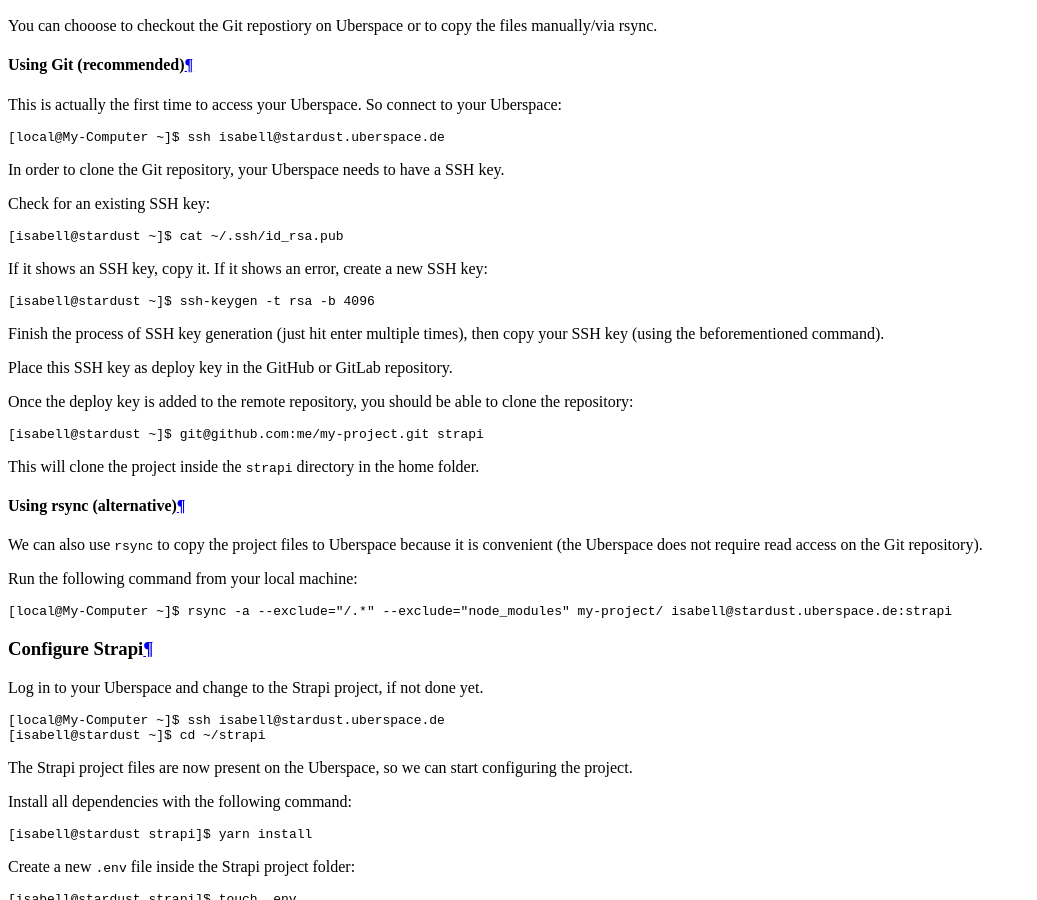
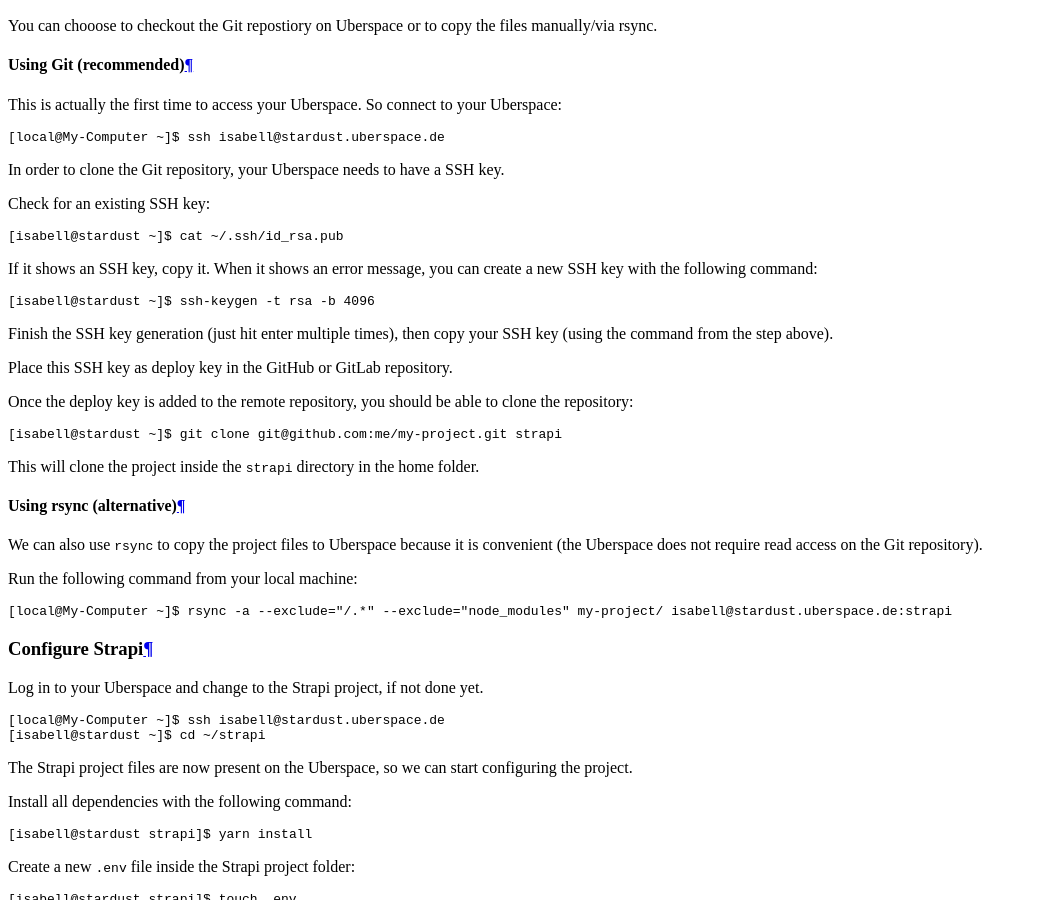
Before and after one commit to Uberspace/lab, a Sphinx documentation site: the page built from source/guide_strapi.rst, in a window 1280 px wide and 900 px high, scrolled down 5702 px. Shown: the whole window, without its empty margins (0-1037 px from the left). Built offline with Sphinx 7.4.7 and the Read the Docs theme 2.0.0, drawn with Linux system fonts in a browser that asks for light colours.

Commit message:
Update guide_strapi.rst

```diff
--- a/source/guide_strapi.rst
+++ b/source/guide_strapi.rst
@@ -72,7 +72,6 @@
 ---------------------
 
 We will initialize a Git repository and commit our initial project files.
-
 
 .. code-block:: console
 
@@ -160,13 +159,13 @@
 
  [isabell@stardust ~]$ cat ~/.ssh/id_rsa.pub
 
-If it shows an SSH key, copy it. If it shows an error, create a new SSH key:
+If it shows an SSH key, copy it. When it shows an error message, you can create a new SSH key with the following command:
 
 .. code-block:: console
 
  [isabell@stardust ~]$ ssh-keygen -t rsa -b 4096
 
-Finish the process of SSH key generation (just hit enter multiple times), then copy your SSH key (using the beforementioned command).
+Finish the SSH key generation (just hit enter multiple times), then copy your SSH key (using the command from the step above).
 
 Place this SSH key as deploy key in the GitHub or GitLab repository.
 
@@ -174,7 +173,7 @@
 
 .. code-block:: console
 
- [isabell@stardust ~]$ git@github.com:me/my-project.git strapi
+ [isabell@stardust ~]$ git clone git@github.com:me/my-project.git strapi
 
 This will clone the project inside the ``strapi`` directory in the home folder.
 
```
